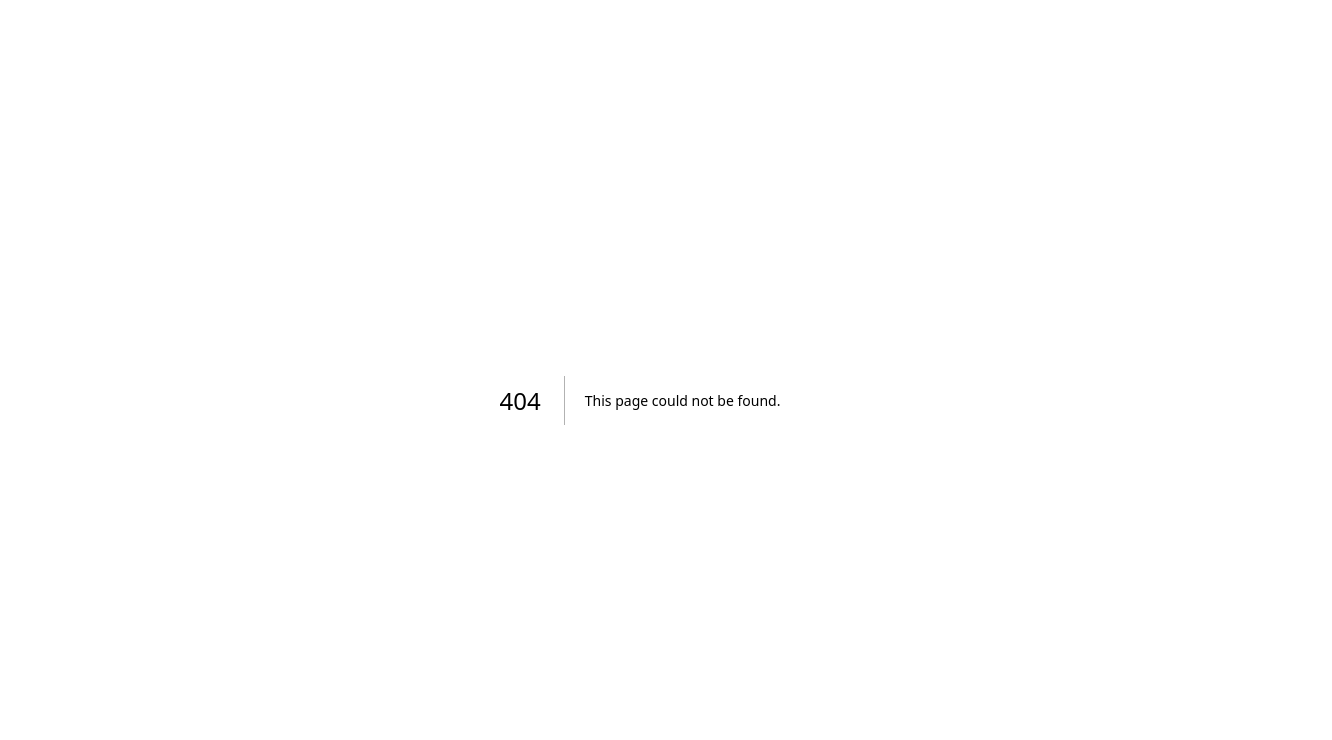
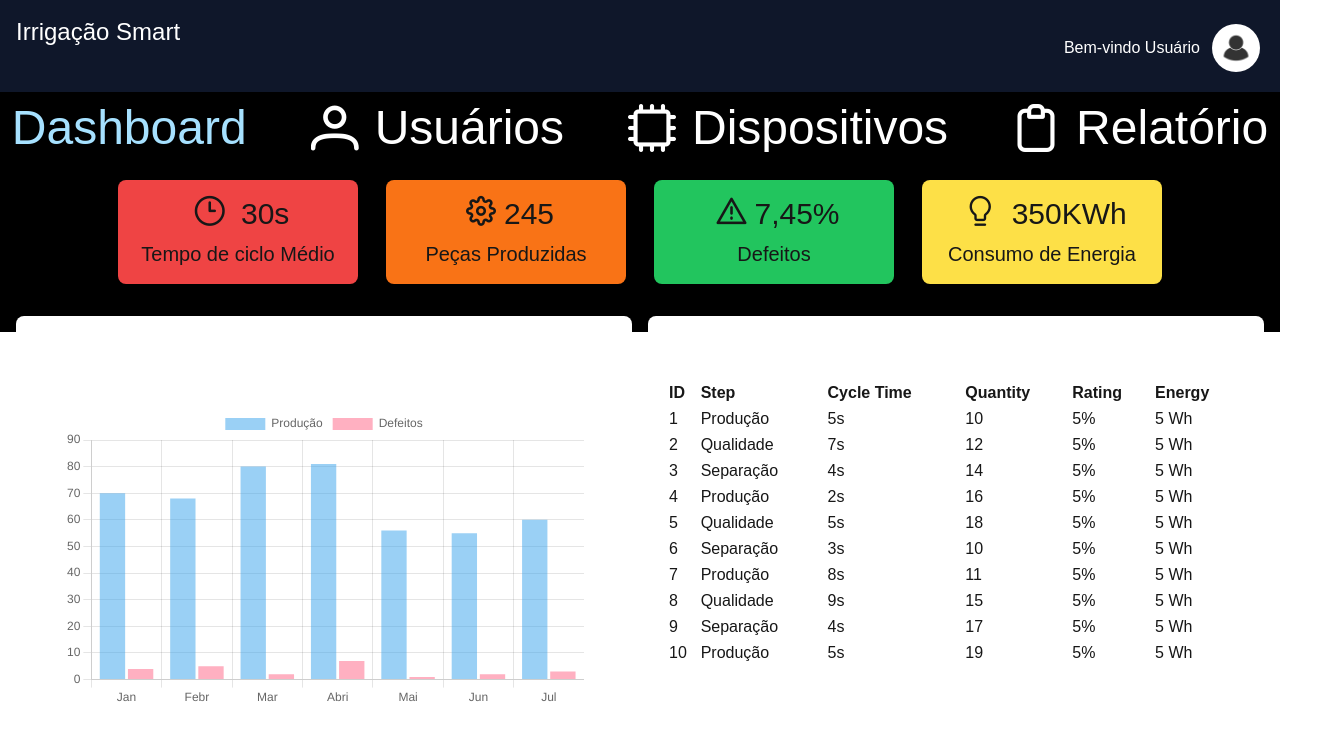
Before and after one commit to Giovani-RodriguesS/projeto_iot, a Next.js app in the folder app/FrontEnd/Views/iot/: page /dashboard in a window 1280 px wide. Before the commit this address had no page. Shown: the top 740 px of the page, 1332 px wide, since content can reach past the window. Built offline with nearby package versions, Linux system fonts and the light colour scheme.

Commit message:
chore:rename folder

```diff
--- /dev/null
+++ b/app/FrontEnd/Views/iot/src/app/dashboard/DataTable.tsx
@@ -0,0 +1,49 @@
+'use client'
+
+import React, { useState, useEffect } from 'react';
+import { DataTable } from 'primereact/datatable';
+import { Column } from 'primereact/column';
+
+interface Perfomance {
+    id: number;
+    step: string;
+    cycletime: string;
+    quantity: number;
+    rating: string;
+    energy: string;
+}
+
+export default function DashDataFrame() {
+    const [performance, setPerfomance] = useState<Perfomance[]>([]);
+
+    useEffect(() => {
+        const data: Perfomance[] = [
+            {id: 1, step: " Produção",  cycletime: "5s", quantity: 10, rating: "5%", energy: "5 Wh"},
+            {id: 2, step: " Qualidade", cycletime: "7s", quantity: 12, rating: "5%", energy: "5 Wh"},
+            {id: 3, step: " Separação", cycletime: "4s", quantity: 14, rating: "5%", energy: "5 Wh"},
+            {id: 4, step: " Produção",  cycletime: "2s", quantity: 16, rating: "5%", energy: "5 Wh"},
+            {id: 5, step: " Qualidade", cycletime: "5s", quantity: 18, rating: "5%", energy: "5 Wh"},
+            {id: 6, step: " Separação", cycletime: "3s", quantity: 10, rating: "5%", energy: "5 Wh"},
+            {id: 7, step: " Produção",  cycletime: "8s", quantity: 11, rating: "5%", energy: "5 Wh"},
+            {id: 8, step: " Qualidade", cycletime: "9s", quantity: 15, rating: "5%", energy: "5 Wh"},
+            {id: 9, step: " Separação", cycletime: "4s", quantity: 17, rating: "5%", energy: "5 Wh"},
+            {id: 10, step: "Produção",  cycletime: "5s", quantity: 19, rating: "5%", energy: "5 Wh"}
+
+        ];
+
+        setPerfomance(data);
+    }, []);
+
+    return (
+        <div className="card">
+            <DataTable value={performance} tableStyle={{ minWidth: '100%' }}>
+                <Column field="id" header="ID"></Column>
+                <Column field="step" header="Step"></Column>
+                <Column field="cycletime" header="Cycle Time"></Column>
+                <Column field="quantity" header="Quantity"></Column>
+                <Column field="rating" header="Rating"></Column>
+                <Column field="energy" header="Energy"></Column>
+            </DataTable>
+        </div>
+    );
+}
--- /dev/null
+++ b/app/FrontEnd/Views/iot/src/app/dashboard/LineChart.tsx
@@ -0,0 +1,42 @@
+'use client';
+import React, { useState, useEffect } from "react";
+import { Chart } from "primereact/chart";
+
+export default function LineChart() {
+    const [chartData, setChartData] = useState({});
+    const [chartOptions, setChartOptions] = useState({});
+
+    useEffect(() => {
+        const data = {
+            labels: ['Jan', 'Febr', 'Mar', 'Abri', 'Mai', 'Jun', 'Jul'],
+            datasets: [
+                {
+                    label: 'Produção',
+                    data: [70, 68, 80, 81, 56, 55, 60],
+                    fill: true,
+                    tension: 0.4
+                },
+                {
+                    label: 'Defeitos',
+                    data: [4, 5, 2, 7, 1, 2, 3],
+                    fill: false,
+                    tension: 0.4
+                }
+            ]
+        };
+
+        const options = {
+            maintainAspectRatio: false,
+            aspectRatio: 1,
+        };
+
+        setChartData(data);
+        setChartOptions(options);
+    }, []);
+
+    return (
+        <div className="card">
+            <Chart type="bar" data={chartData} options={chartOptions} className=""/>
+        </div>
+    );
+}
--- /dev/null
+++ b/app/FrontEnd/Views/iot/src/app/dashboard/page.tsx
@@ -0,0 +1,66 @@
+import Header from "@/components/Header";
+import Navbar from "@/components/Navbar";
+import React from "react";
+import DashDataFrame from "./DataTable";
+import LineChart from "./LineChart";
+
+
+export default function Reports() {
+return (
+    <div className="flex">
+      <div className="flex-1 bg-black">
+        <Header title= "Irrigação Smart" username="Usuário"/>
+        <Navbar />
+        <main>
+          <div className="flex gap-7 justify-center mt-7 ml-5 mr-5">
+            <div className="p-4 bg-red-500 rounded-lg w-60 flex flex-col items-center justify-center">
+              <div>
+                <i className="pi pi-clock text-3xl px-2"></i>
+                <span className="text-3xl"> 30s</span>
+              </div>
+              <div className="text-xl pt-2">Tempo de ciclo Médio</div>
+            </div>
+
+            <div className="p-4 bg-orange-500 rounded-lg w-60 flex flex-col items-center justify-center">
+              <div>
+                <i className="pi pi-cog text-3xl px-2"></i>
+                <span className="text-3xl">245</span>
+              </div>
+              <div className="text-xl pt-2">Peças Produzidas</div>
+            </div>
+
+            <div className="p-4 bg-green-500 rounded-lg w-60 flex flex-col items-center justify-center">
+              <div>
+                <i className="pi pi-exclamation-triangle text-3xl px-2"></i>
+                <span className="text-3xl">7,45% </span>
+              </div>
+              <div className="text-xl pt-2">Defeitos</div>
+            </div>
+
+            <div className="p-4 bg-yellow-300 rounded-lg w-60 flex flex-col items-center justify-center">
+              <div>
+                <i className="pi pi-lightbulb text-3xl px-2"></i>
+                <span className="text-3xl"> 350KWh</span>
+              </div>
+              <div className="text-xl pt-2">Consumo de Energia</div>
+            </div>
+          </div>
+
+          <div className="grid grid-cols-2 gap-4 flex-1 h-4 mt-8">
+            <div className="bg-white p-12 rounded-lg ml-4">
+              <h2 className="text-white text-xl mb-4">Produção vs. Defeitos</h2>
+
+              <LineChart />
+
+            </div>
+            <div className="bg-white p-5 rounded-lg mr-4">
+              <h2 className="text-white text-xl mb-4">Outro Gráfico</h2>
+
+              <DashDataFrame />
+            </div>
+          </div>
+        </main>
+      </div>
+    </div>
+  );
+}
```
